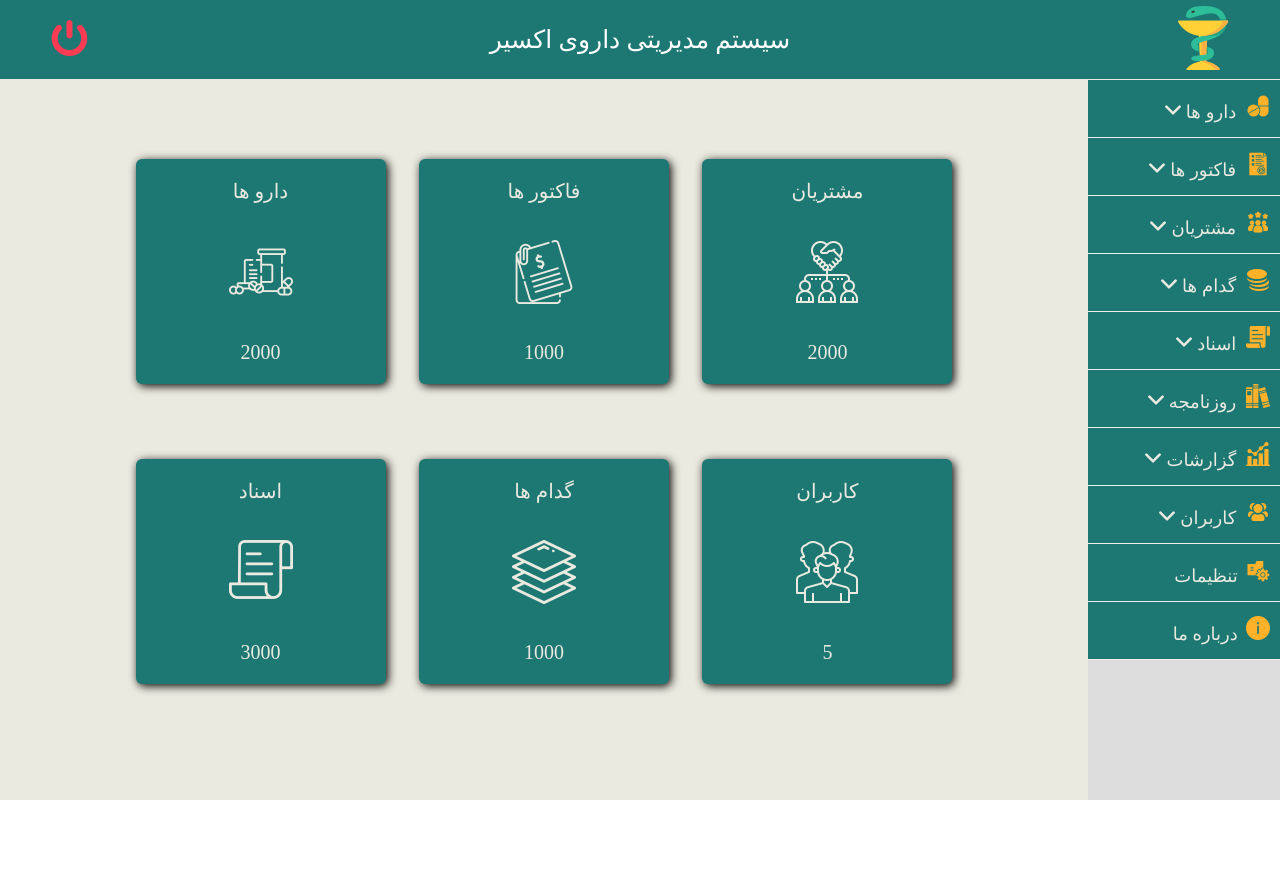
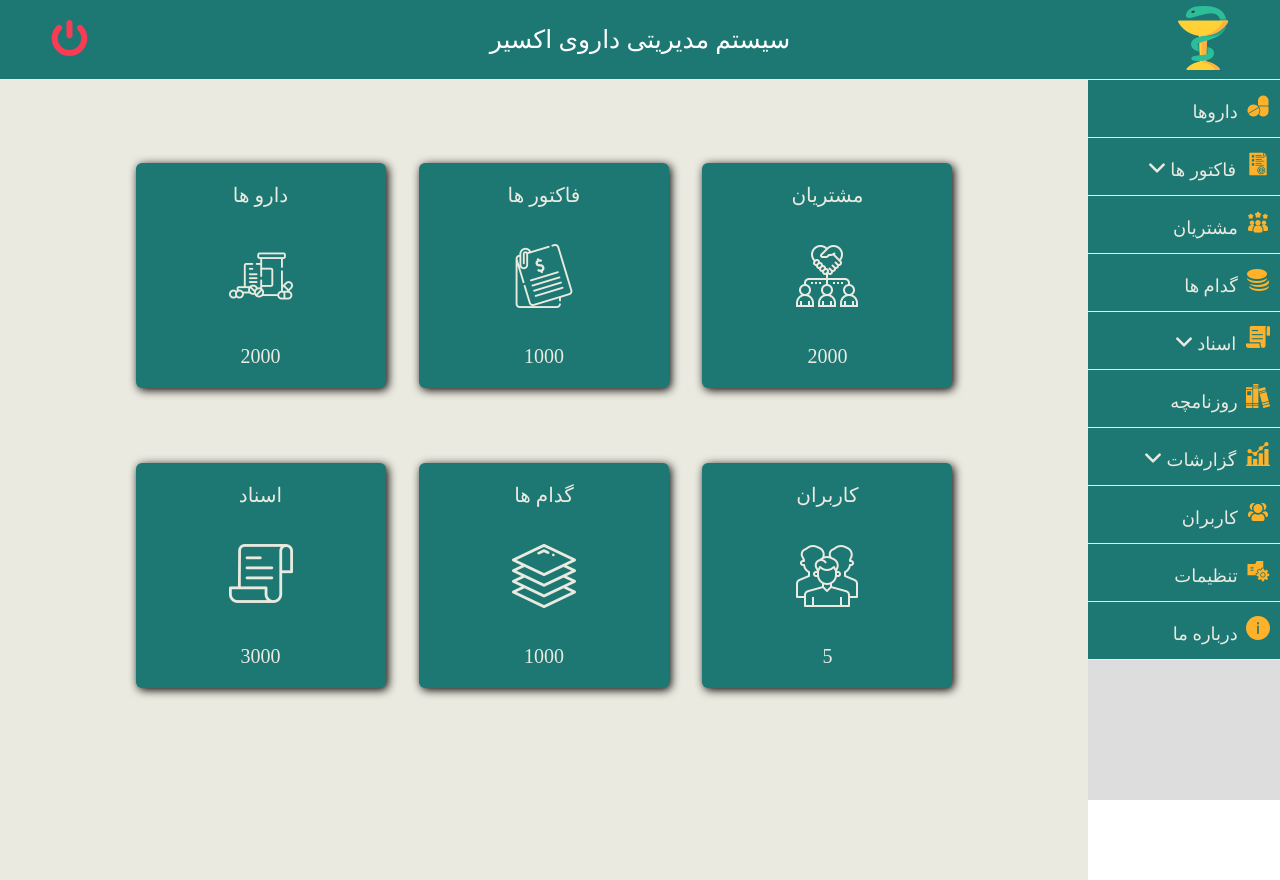
Before and after one commit to RezaHabibi1001/ExchangeFront, a React (Create React App) app: page / in a window 1280 px wide. Before the commit the page ends 800 px from the top, so only its background shows below. Built offline with nearby package versions, Linux system fonts and the light colour scheme.

Commit message:
drugs page created

```diff
--- a/src/App.js
+++ b/src/App.js
@@ -3,6 +3,7 @@ import { BrowserRouter, Route, Routes } from 'react-router-dom';
 import { Home } from './Components/Home/Home';
 import './App.css';
 import { AddDrug } from './Components/Drugs/AddDrug';
+import { Drugs } from './Components/Drugs/Drugs';
 
 function App() {
   return (
@@ -32,7 +33,14 @@ function App() {
             <AddDrug />
           </Fragment>
         }
-
+        />
+        <Route
+        path='/drugs'
+        element={
+          <Fragment>
+            <Drugs />
+          </Fragment>
+        }
         />
 
    </Routes>
--- /dev/null
+++ b/src/Components/Drugs/Drugs.jsx
@@ -0,0 +1,7 @@
+export function Drugs() {
+    return(
+        <div className="drugs-container">
+            salam
+        </div>
+    )
+}
--- a/src/Components/StaticComponents/SideBar.jsx
+++ b/src/Components/StaticComponents/SideBar.jsx
@@ -1,49 +1,35 @@
+import { useNavigate } from "react-router"
+import { Link } from "react-router-dom"
 import "../../Styles/StaticComponents/SideBar.css"
 import { Button } from "./Button"
 import { DropDownButton } from "./DropDownButton"
 export function SideBar() {
+    const navigate = useNavigate()
+
     return(
         <div className="sideBar-container">
-            <DropDownButton
-            dropdownName="دارو ها"
-            dropdownIcon ="drug.png"
-            dropdownLink={[{linkName:'ثبت دارو',linkUrl:'AddDrug'},{linkName:'لیست داروها',linkUrl:'#'},{linkName:'ثبت نوعیت',linkUrl:'#'},{linkName:'لیست نوعیت ها',linkUrl:'#'}]}
-            />
+            <Link to={"/drugs"} style={{textDecoration:"none"}}>
+            <Button buttonText="داروها"  buttonIcon="drug.png"/>
+            </Link>
             <DropDownButton
             dropdownName="فاکتور ها"
             dropdownIcon ="factor.png"
             dropdownLink={[{linkName:'فاکتور خرید',linkUrl:'#'},{linkName:'فاکتور فروش',linkUrl:'#'}]}
             />
-            <DropDownButton
-            dropdownName="مشتریان"
-            dropdownIcon ="customer.png"
-            dropdownLink={[{linkName:'ثبت مشتری',linkUrl:'#'},{linkName:'لیست مشتریان',linkUrl:'#'}]}
-            />
-            <DropDownButton
-            dropdownName="گدام ها"
-            dropdownIcon ="stack.png"
-            dropdownLink={[{linkName:'ثبت گدام',linkUrl:'#'},{linkName:'لیست گدام ها',linkUrl:'#'}]}
-            />
+            <Button buttonText="مشتریان" buttonIcon="customer.png"/>
+            <Button buttonText="گدام ها" buttonIcon="stack.png"/>
             <DropDownButton
             dropdownName="اسناد"
             dropdownIcon ="bill.png"
             dropdownLink={[{linkName:'سند رسید',linkUrl:'#'},{linkName:'سند بردگی',linkUrl:'#'}]}
             />
-            <DropDownButton
-            dropdownName="روزنامجه"
-            dropdownIcon ="roznamcha.png"
-            dropdownLink={[{linkName:'ثبت دارو',linkUrl:'#'},{linkName:'لیست دارو',linkUrl:'#'}]}
-            />
+            <Button buttonText="روزنامچه" buttonIcon="roznamcha.png"/>
             <DropDownButton
             dropdownName="گزارشات"
             dropdownIcon ="reportes.png"
             dropdownLink={[{linkName:'گزارش دارو',linkUrl:'#'},{linkName:'گزارش فاکتور خریداری',linkUrl:'#'},{linkName:'گزارش فاکتور فروش',linkUrl:'#'},{linkName:'گزارش مشتریان',linkUrl:'#'},{linkName:'گزارش  گدام ها',linkUrl:'#'},{linkName:'گزارش اسناد دریافتی',linkUrl:'#'},{linkName:'گزارش اسناد پرداختی',linkUrl:'#'},{linkName:'گزارش  کاربران',linkUrl:'#'},{linkName:'گزارش روزنامچه',linkUrl:'#'}]}
             />
-            <DropDownButton
-            dropdownName="کاربران"
-            dropdownIcon ="user.png"
-            dropdownLink={[{linkName:'ثبت کاربر',linkUrl:'#'},{linkName:'لیست کاربران',linkUrl:'#'}]}
-            />
+            <Button buttonText="کاربران" buttonIcon="user.png"/>
             <Button buttonText="تنظیمات" buttonIcon="settings.png"/>
             <Button buttonText="درباره ما" buttonIcon="aboutUs.png"/>
         </div>
--- a/src/Styles/StaticComponents/Global.css
+++ b/src/Styles/StaticComponents/Global.css
@@ -18,9 +18,10 @@ body{
 }
 .content{
     width: 85%;
-    min-height: calc(100vh - 80px);
+    height:100vh;
+    /* min-height: calc(100vh - 80px); */
     background-color: var(--color-fourth);
-    position: fixed;
+    position: absolute;
     top: 80px;
     padding:2% 0;
 }
```
